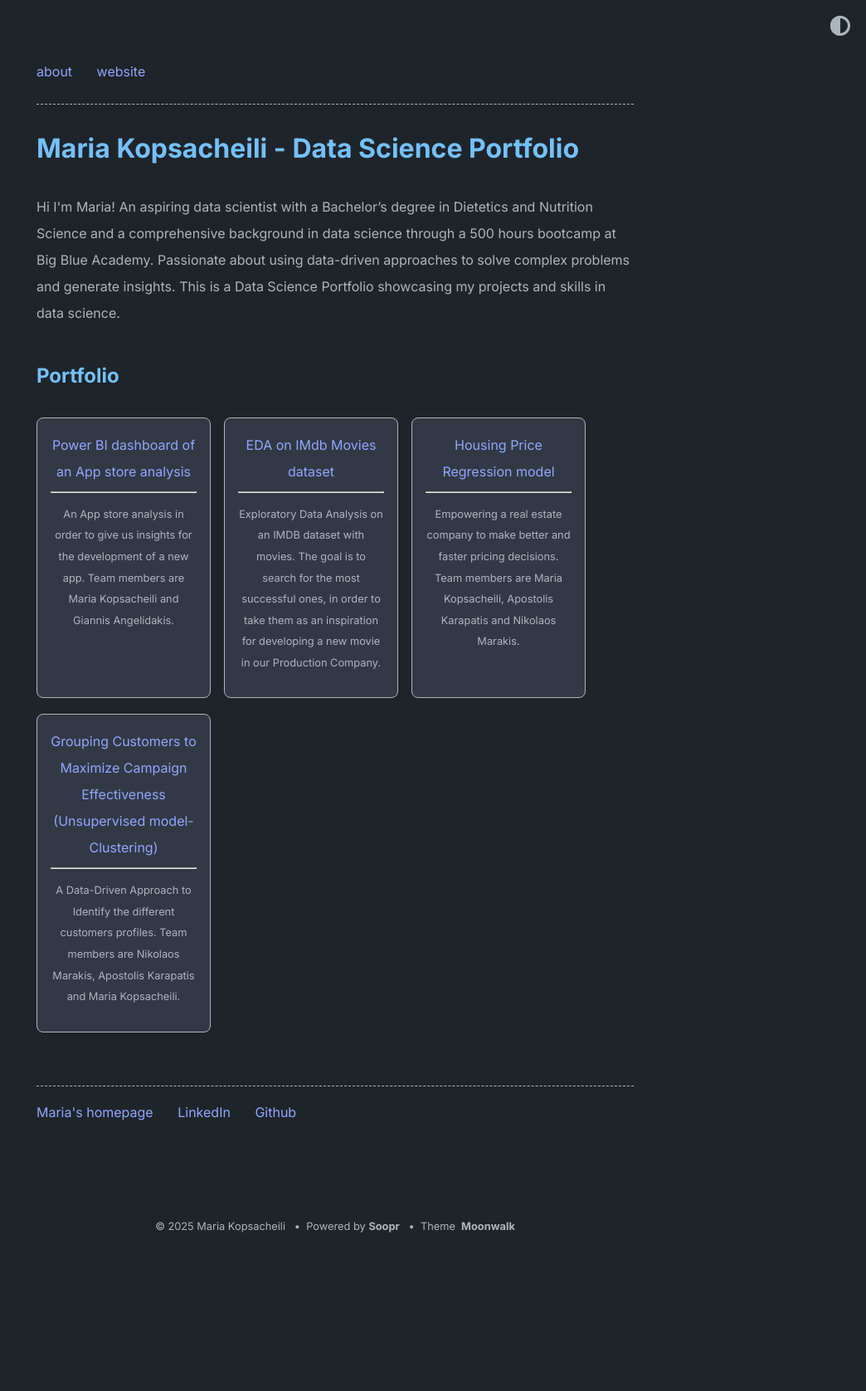
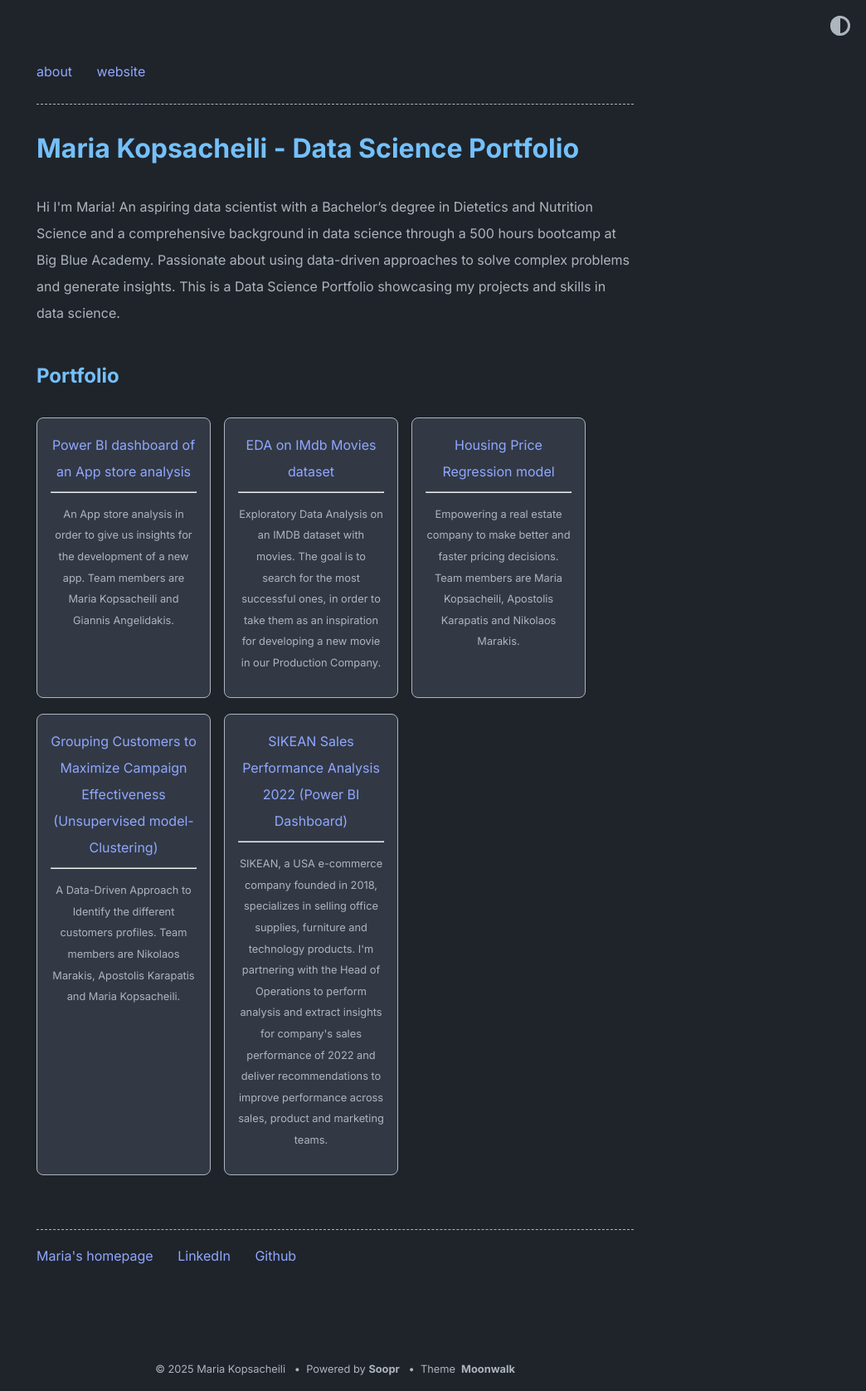
Before and after one commit to mariakopsacheili/mariakopsacheili.github.io, a Jekyll site: the page built from index.md, in a window 1280 px wide. Shown: the whole page at 83% size, without its empty margins (236-1280 px from the left). Built offline with Jekyll 4.4.1, drawn with Linux system fonts in a browser that asks for light colours; before the commit the page ends 1503 px from its top, so only the background shows below that.

Commit message:
Update home.yml
add new project power bi

```diff
--- a/_data/home.yml
+++ b/_data/home.yml
@@ -27,9 +27,9 @@ project_entries:
     desc: A Data-Driven Approach to Identify the different customers profiles. Team members are Nikolaos Marakis, Apostolis Karapatis and Maria Kopsacheili.
    # highlight: WIP
 
-  #- title: Project 5
-   # url: overview-post
-   # desc: Moonwalk also has horizontal list (used in header and footer)
+  - title: SIKEAN Sales Performance Analysis 2022 (Power BI Dashboard)
+    url: https://github.com/mariakopsacheili/Ecommerce_Sales_Performance
+    desc: SIKEAN, a USA e-commerce company founded in 2018, specializes in selling office supplies, furniture and technology products. I'm partnering with the Head of Operations to perform analysis and extract insights for company's sales performance of 2022 and deliver recommendations to improve performance across sales, product and marketing teams.
    # highlight: WIP
 
 
```
